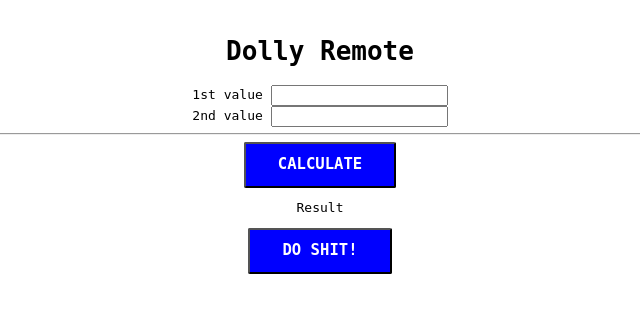
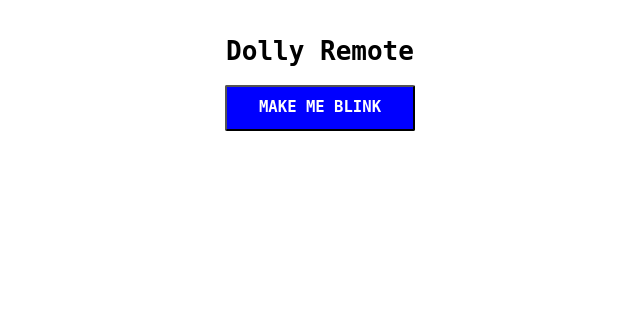
Before and after one commit to deeboss/python-js-dolly-cam-app, a Flask app: page / in a window 1280 px wide. Shown: the top 313 px of the page, without its empty margins (320-960 px from the left). Run offline with Flask 2, Linux system fonts and the light colour scheme.

```diff
--- a/app.py
+++ b/app.py
@@ -14,13 +14,6 @@ app = Flask(__name__)
 def home():
     return render_template("index.html")
 
-
-@app.route('/showAlert')
-def showAlert():
-    a = request.args.get('a', 0, type=int)
-    b = request.args.get('b', 0, type=int)
-    return jsonify(result=a + b)
-
 @app.route('/blinkLed')
 def blinkLed():
     os.system("sudo echo gpio | sudo tee /sys/class/leds/led0/trigger")
@@ -36,5 +29,6 @@ def blinkLed():
 
 
 
+# Run Server
 if __name__ == "__main__":
-    app.run(debug=True)
+    app.run(host='127.0.0.1', debug=True, port=5000)
--- a/templates/index.html
+++ b/templates/index.html
@@ -12,26 +12,8 @@
     <div class='wrapper'>
       <h1> Dolly Remote </h1>
       <div>
-        <label for="a">1st value</label>
-        <input type="number" name="a" />
-      </div>
-      <div>
-        <label for="b">2nd value</label>
-        <input type="number" name="b" />
-      </div>
-      <hr />
-      <button id="button">
-        Calculate
-      </button>
-
-
-
-      <p id="result">Result</p>
-
-
-      <div>
           <button id="blinkLed">
-            Do shit!
+            Make me blink
           </button>
       </div>
 
@@ -39,24 +21,8 @@
 
     <script type="text/javascript">
       $(function() {
-        $('#button').on('click', function() {
-          $.getJSON('/showAlert', {
-            a: $('input[name="a"]').val(),
-            b: $('input[name="b"]').val()
-          }, function(data) {
-            $("#result").text(data.result);
-          });
-          return false;
-        });
-      });
-
-      //
-      $(function() {
         $('#blinkLed').on('click', function() {
-          $.getJSON('/blinkLed', {
-            a: $('input[name="a"]').val(),
-            b: $('input[name="b"]').val()
-          }, function(data) {
+          $.getJSON('/blinkLed', {}, function(data) {
             $("#result").text(data.result);
           });
           return false;
```
Also changed, not shown: README.md.
